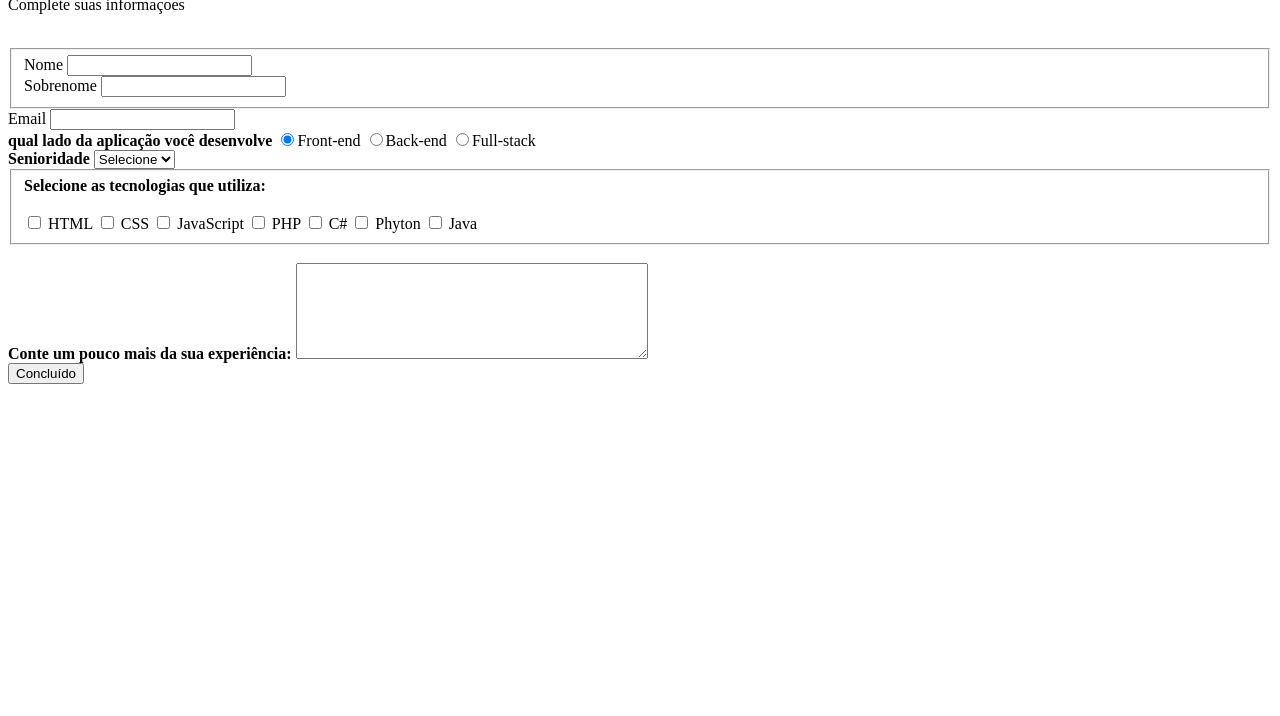
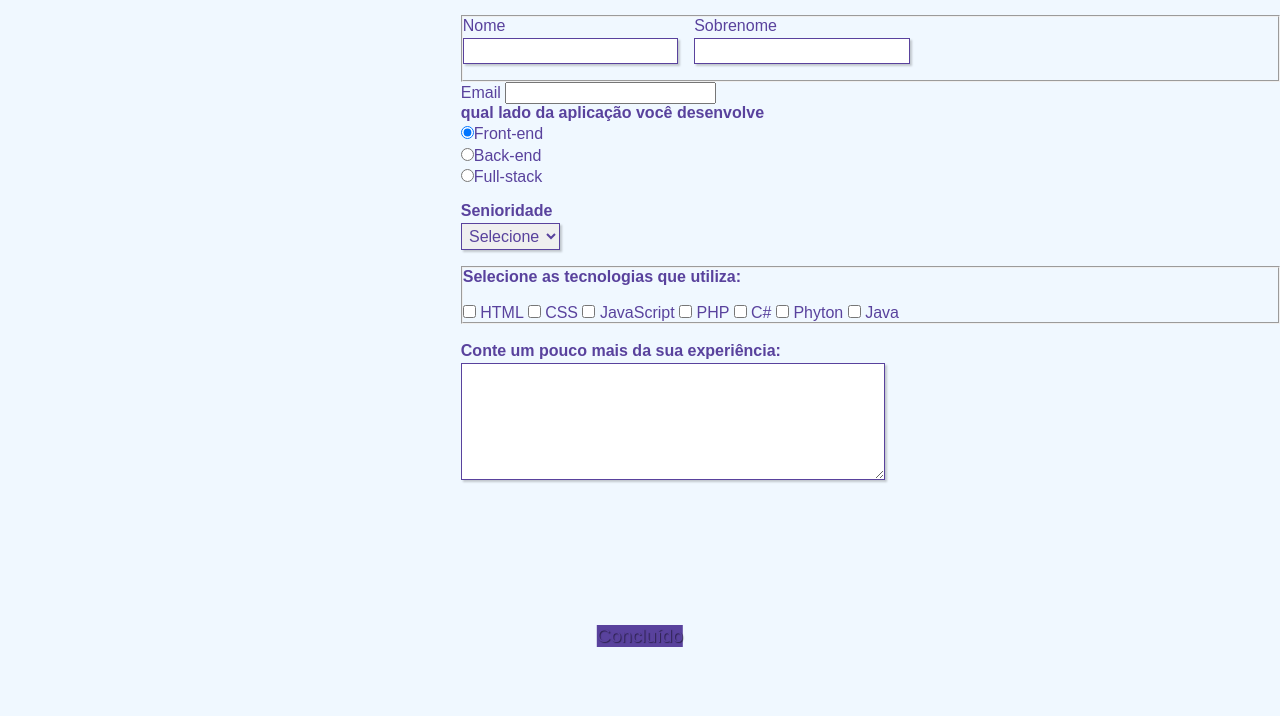
Before and after one commit to ramosbrp/formulario, a plain HTML site: page index.html in a window 1280 px wide. Shown: the part 84-800 px from the top of the page. Drawn offline with Linux system fonts and the light colour scheme.

Commit message:
Segundo commit: Formulário completo

```diff
--- a/index.html
+++ b/index.html
@@ -8,7 +8,8 @@
 	<title>Cadastro</title>
 
 	<!-- CSS -->
-	<link rel="stylesheet" type="text/css" href="./styele.css" media="screan">
+	<link rel="stylesheet" href="./style.css">
+
 </head>
 <body>
 
@@ -21,7 +22,7 @@
 
 		<!-- Início do formulário -->
 		<form>
-			<fieldset>
+			<fieldset class="grupo">
 
 				<!-- Campo do nome com legenda  "nome" e css de classe "campo" -->
 				<div class="campo">
@@ -66,7 +67,7 @@
 					</select>
 				</div>
 
-			<fieldset>
+				<fieldset class="grupo">
 
 				<!-- Campo de tecnologia para escolha  de 1 ou mais opções  para marcar  (checkbox) e css de classe "campo" -->
 				<div id"check">
--- a/style.css
+++ b/style.css
@@ -21,3 +21,81 @@ input, select, textarea, button{
 	color: #59429d;
 	border-radius: 5pix;
 }
+
+/* Elementos de classe "grupo" nos estados das pseudoclasses "before" e "after" */
+.grupo:before, .grupo:after {
+    display: table;
+}
+
+/* Elementos de classe "grupo" no estado da pseudoclasse "after" */
+.grupo:after {
+    clear: both;
+}
+
+/* Elementos de classe "campo" */
+.campo {
+    margin-bottom: 1em;
+}
+
+/* Elementos de classe "campo" de tag <label> */
+.campo label {
+    margin-bottom: 0.2em;
+    color: #59429d;
+    display: block;
+}
+
+/* Elementos de classe "campo" ou "grupo" de tag <fieldset> */
+fieldset.grupo .campo {
+    float:  left;
+    margin-right: 1em;
+}
+
+/* Elementos de classe "campo" das tags <input> com atributo text e email, da tag <select> e da tag <textarea>*/
+.campo input[type="text"], .campo input[type="email"], .campo select, .campo textarea {
+    padding: 0.2em;
+    border: 1px solid #59429d;
+    box-shadow: 2px 2px 2px rgba(0,0,0,0.2);
+    display: block;
+}
+
+/* Elementos de classe "campo" de tag <select> e <option>*/
+.campo select option {
+    padding-right: 1em;
+}
+
+/* Elemento de classe "campo" com tag <input>, <select> e <textarea> tocas com estado da pseudoclasse "focus"*/
+.campo input:focus, .campo select:focus, .campo textarea:focus {
+    background: #E0E0F8;
+}
+
+/* Elemento de classe "botao" */
+.botao{
+	font-size: 1.2em;
+	background: #59429d;
+	border: 0;
+	margin-botton: 1em;
+	padding: 0.2em 0.6 em;
+	box-shadow: 2px 2px 2px rba(0,0,0,0.2);
+	text-shadow: 1px 1px 1px rgba(0,0,0,0.5);
+    position: absolute;
+    top: 90%;
+    left: 50%;
+    margin-right: -50%;
+    transform: translate(-50%, -50%)
+}
+
+/* Elementos de classe "grupo" nos estados das pseudoclasses "before" e "after" */
+.grupo:before, .grupo:after{
+	display: table;
+}
+
+/*Elemento de classe "botao" com o estado da pseudoclasses "hover */"
+.botao:hover{
+	background: #ccbbff;
+	box-shadow: inset 2px 2px 2px rgba(0,0,0,0.2);
+}
+
+/*Elementos de classe botão e de tag <select> */
+.botao, select{
+	cursor: pointer;
+}
```
